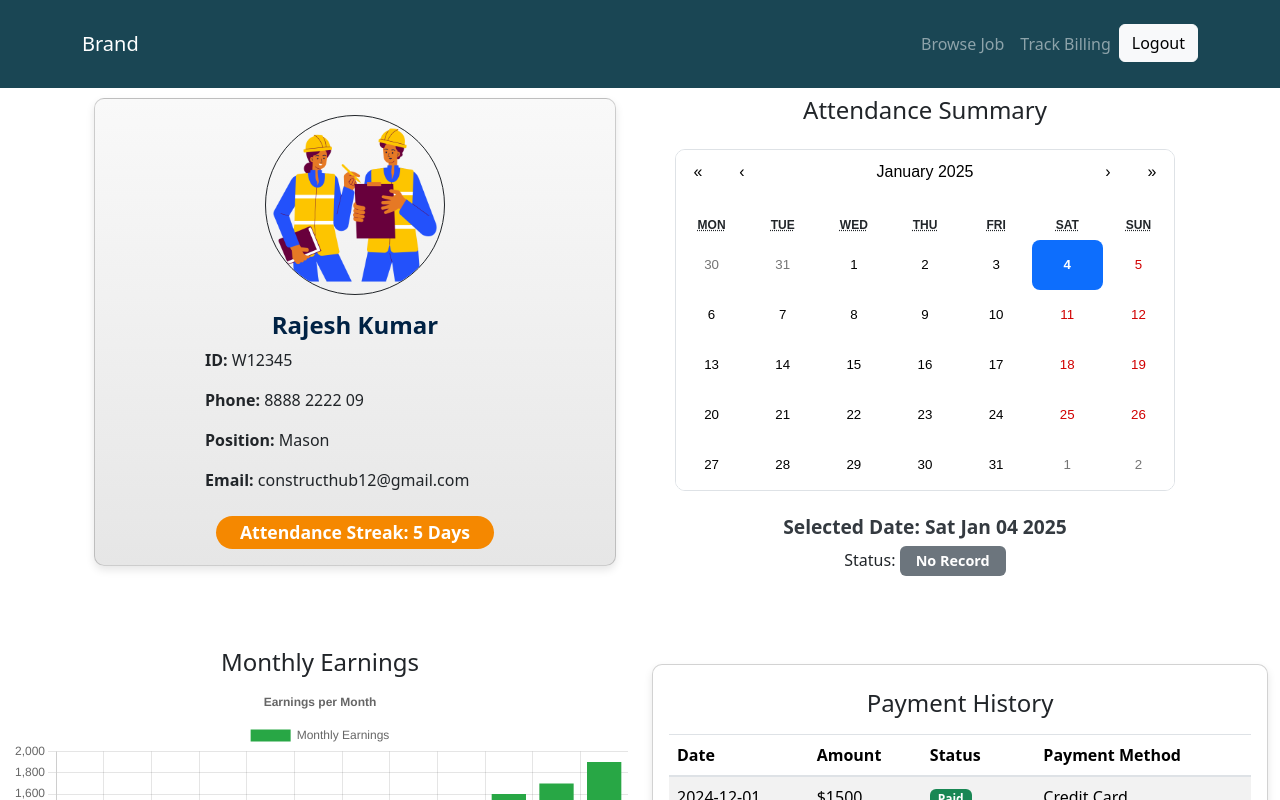
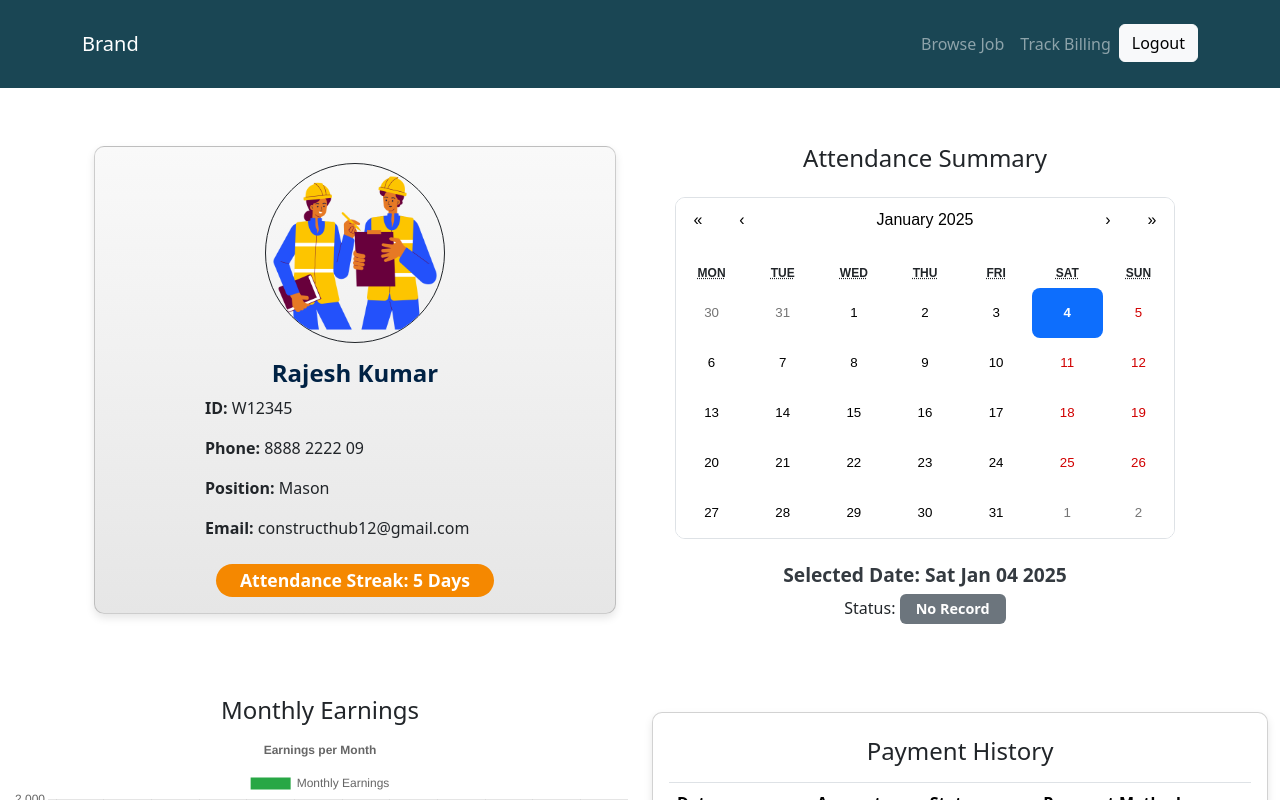
Before and after one commit to harshita-dundale/Construction-Management-System, a React (Vite) app: page /Track-Billing in a window 1280 px wide. Built offline with nearby package versions, Linux system fonts and the light colour scheme.

Commit message:
update TrackBilling Page

```diff
--- a/package.json
+++ b/package.json
@@ -39,6 +39,6 @@
     "eslint-plugin-react-hooks": "^5.0.0",
     "eslint-plugin-react-refresh": "^0.4.14",
     "globals": "^15.12.0",
-    "vite": "^6.0.1"
+    "vite": "^4.0.0"
   }
 }
--- a/src/Pages/workersPage/TrackBilling.jsx
+++ b/src/Pages/workersPage/TrackBilling.jsx
@@ -10,7 +10,7 @@ function TrackBilling(){
   return(
     <>
     <Header/>
-    <div className="container mt-5">
+    <div className="container mt-5 pt-5">
       <div className="row d-flex align-items-center">
         <div className="col-md-6">
           <Profile/>
```
